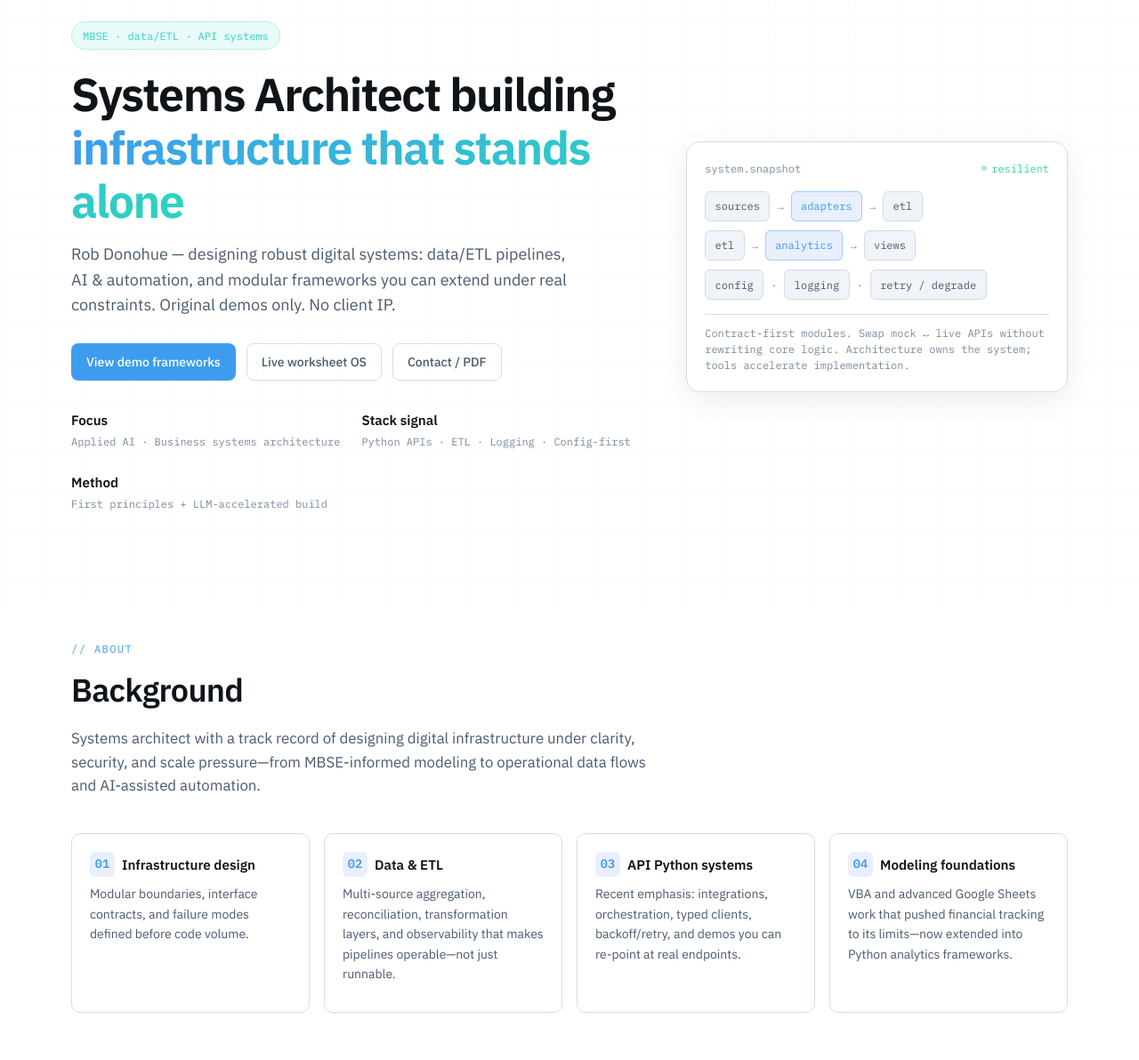
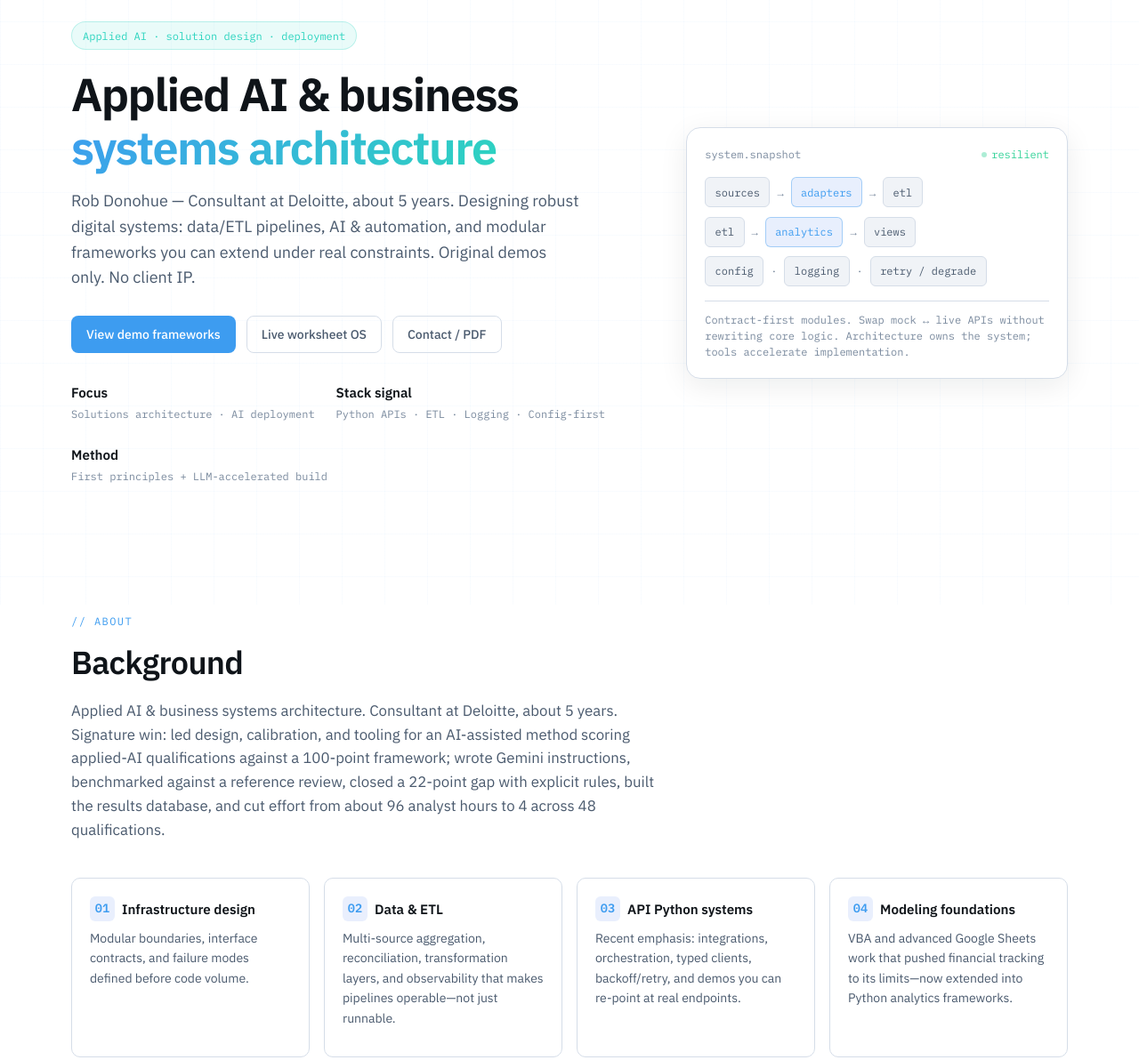
Before and after one commit to robdon3/rob-donohue-portfolio, a plain HTML site: page index.html in a window 1280 px wide. Shown: the part 120-1312 px from the top of the page at 89% size. Drawn offline with Linux system fonts and the light colour scheme.

Commit message:
Align portfolio identity with applied AI and Deloitte consulting. (#2)
Replace the Systems Architect hero and About framing, retarget role copy to Solutions Architect and AI deployment, add the signature win and LinkedIn, and drop clearance and defense language.

Co-authored-by: Cursor Agent <cursoragent@cursor.com>
Co-authored-by: Robert Donohue <robdon3@users.noreply.github.com>

```diff
--- a/index.html
+++ b/index.html
@@ -3,12 +3,12 @@
 <head>
   <meta charset="UTF-8" />
   <meta name="viewport" content="width=device-width, initial-scale=1" />
-  <title>Rob Donohue — Systems Architect | Demo Portfolio</title>
-  <meta name="description" content="Systems architecture portfolio: original API-connected Python demos for applied AI and business systems architecture. Modular, scalable, first-principles design." />
+  <title>Rob Donohue — Applied AI &amp; Business Systems Architecture | Demo Portfolio</title>
+  <meta name="description" content="Applied AI and business systems architecture portfolio: original API-connected Python demos for Solutions Architect and AI deployment roles. Modular, scalable, first-principles design." />
   <meta name="author" content="Rob Donohue" />
-  <meta name="keywords" content="systems architect, MBSE, ETL, Python, API integration, AI infrastructure, portfolio" />
-  <meta property="og:title" content="Rob Donohue — Systems Architect Portfolio" />
-  <meta property="og:description" content="Original demo frameworks for AI infra and solution architecture roles." />
+  <meta name="keywords" content="systems architect, ETL, Python, API integration, AI infrastructure, portfolio" />
+  <meta property="og:title" content="Rob Donohue — Applied AI &amp; Business Systems Architecture" />
+  <meta property="og:description" content="Original demo frameworks for Solutions Architect and AI deployment roles." />
   <meta property="og:type" content="website" />
   <meta name="theme-color" content="#0a0e14" />
   <link rel="canonical" href="https://robdon3.github.io/rob-donohue-portfolio/" />
@@ -51,14 +51,14 @@
       <div class="container hero-grid">
         <div>
           <div class="hero-badge">
-            <span>MBSE · data/ETL · API systems</span>
+            <span>Applied AI · solution design · deployment</span>
           </div>
           <h1>
-            Systems Architect building<br />
-            <span>infrastructure that stands alone</span>
+            Applied AI &amp; business<br />
+            <span>systems architecture</span>
           </h1>
           <p class="hero-lead">
-            Rob Donohue — designing robust digital systems: data/ETL pipelines,
+            Rob Donohue — Consultant at Deloitte, about 5 years. Designing robust digital systems: data/ETL pipelines,
             AI &amp; automation, and modular frameworks you can extend under real constraints.
             Original demos only. No client IP.
           </p>
@@ -70,7 +70,7 @@
           <div class="hero-meta">
             <div>
               <strong>Focus</strong>
-              Applied AI · Business systems architecture
+              Solutions architecture · AI deployment
             </div>
             <div>
               <strong>Stack signal</strong>
@@ -123,9 +123,8 @@
           <p class="section-label">// about</p>
           <h2 class="section-title">Background</h2>
           <p class="section-lead">
-            Systems architect with a track record of designing digital infrastructure
-            under clarity, security, and scale pressure—from MBSE-informed modeling
-            to operational data flows and AI-assisted automation.
+            Applied AI &amp; business systems architecture. Consultant at Deloitte, about 5 years.
+            Signature win: led design, calibration, and tooling for an AI-assisted method scoring applied-AI qualifications against a 100-point framework; wrote Gemini instructions, benchmarked against a reference review, closed a 22-point gap with explicit rules, built the results database, and cut effort from about 96 analyst hours to 4 across 48 qualifications.
           </p>
         </div>
         <div class="skills-grid">
@@ -421,7 +420,7 @@
         <div class="contact-panel">
           <div>
             <p class="section-lead" style="margin:0">
-              Open to roles in applied AI and business systems architecture
+              Open to Solutions Architect and AI deployment roles
               where original systems thinking and API-connected solutions matter.
             </p>
             <ul class="contact-list">
@@ -433,6 +432,11 @@
               <li>
                 <a href="https://github.com/robdon3/rob-donohue-portfolio" target="_blank" rel="noopener">
                   This portfolio repository
+                </a>
+              </li>
+              <li>
+                <a href="https://www.linkedin.com/in/robertdonohue3/" target="_blank" rel="noopener">
+                  LinkedIn — robertdonohue3
                 </a>
               </li>
               <li>
```
Also changed, not shown: assets/portfolio-print.html (+7 -3 lines).
